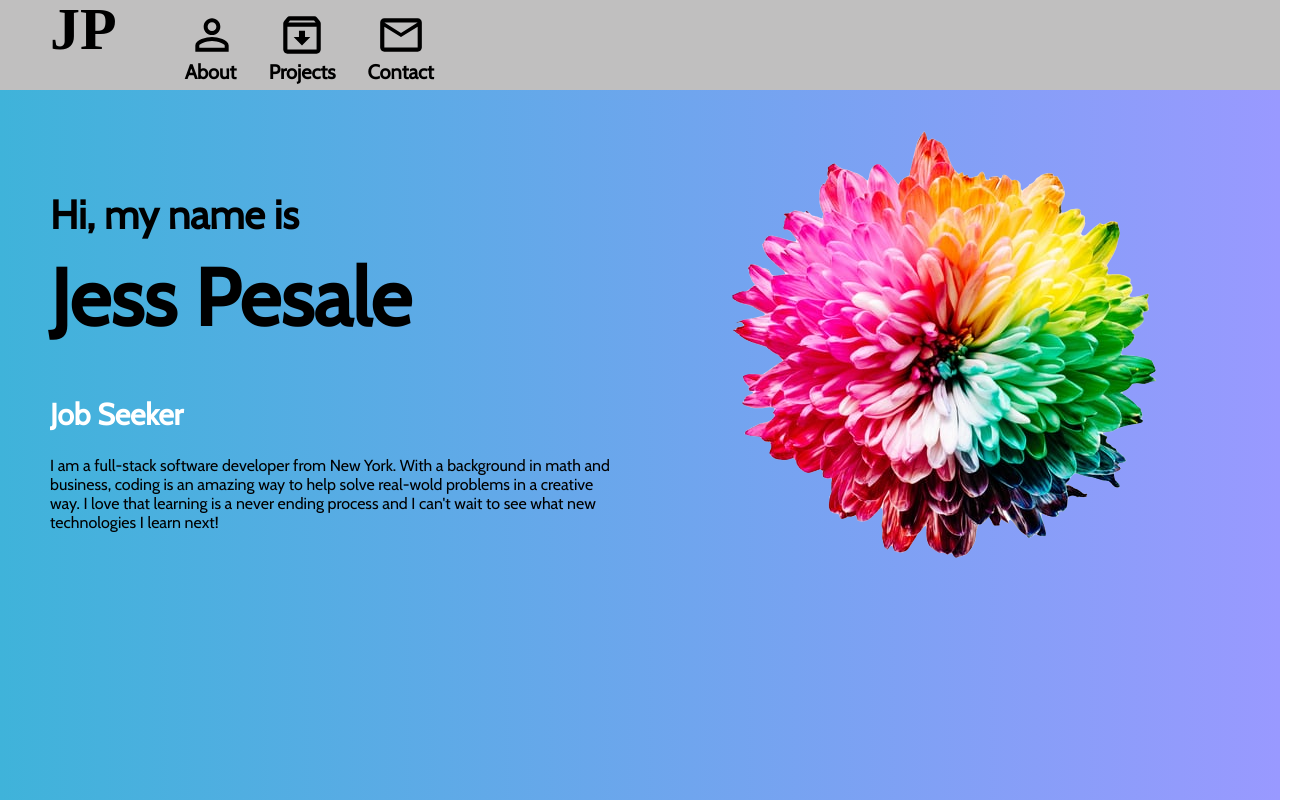
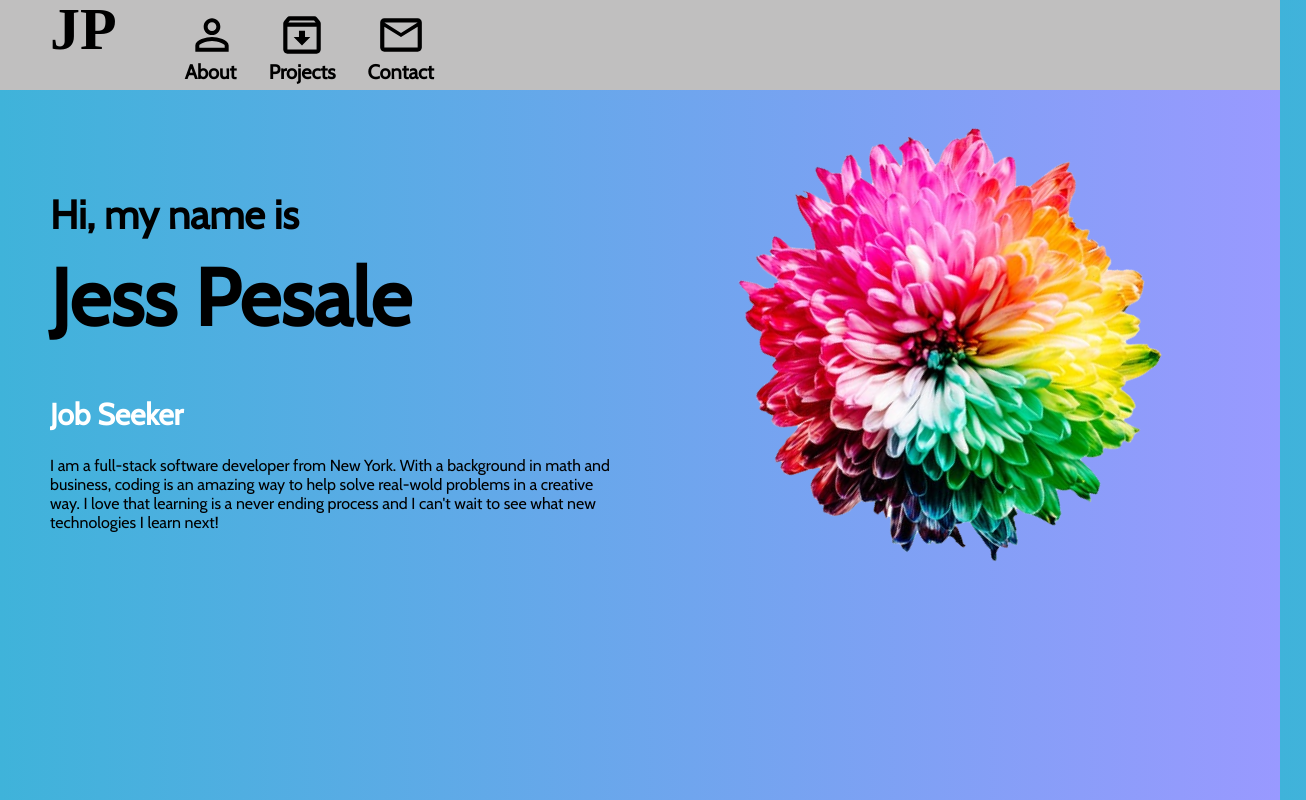
Before and after one commit to jesspesale/portfolio-site, a React (Create React App) app: page / in a window 1280 px wide. Shown: the whole page, 1306 px wide, since content can reach past the window. Built offline with nearby package versions, Linux system fonts and the light colour scheme.

Commit message:
added a slow rotation to flower, not sure if I like it

```diff
--- a/src/components/intro/intro.css
+++ b/src/components/intro/intro.css
@@ -70,6 +70,16 @@
 .flower-image{
     position: absolute;
     justify-content: space-between;
+    animation: rotation 50s infinite linear;
     /* transform: rotate(320deg); */
-    /* max-width: 90%; */
+    /* max-width: 150%; */
 }
+
+@keyframes rotation {
+  from {
+    transform: rotate(0deg);
+  }
+  to {
+    transform: rotate(359deg);
+  }
+}
```
